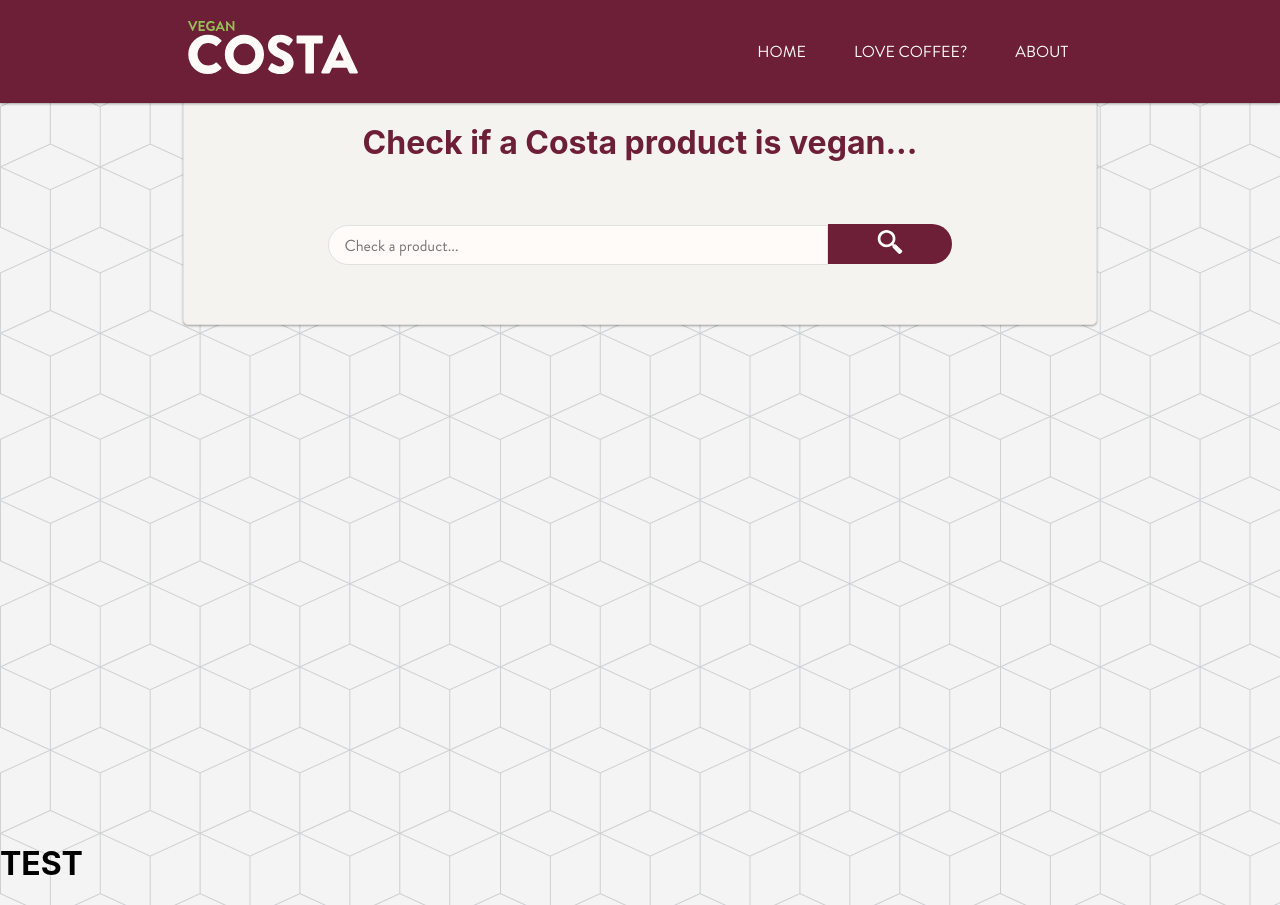
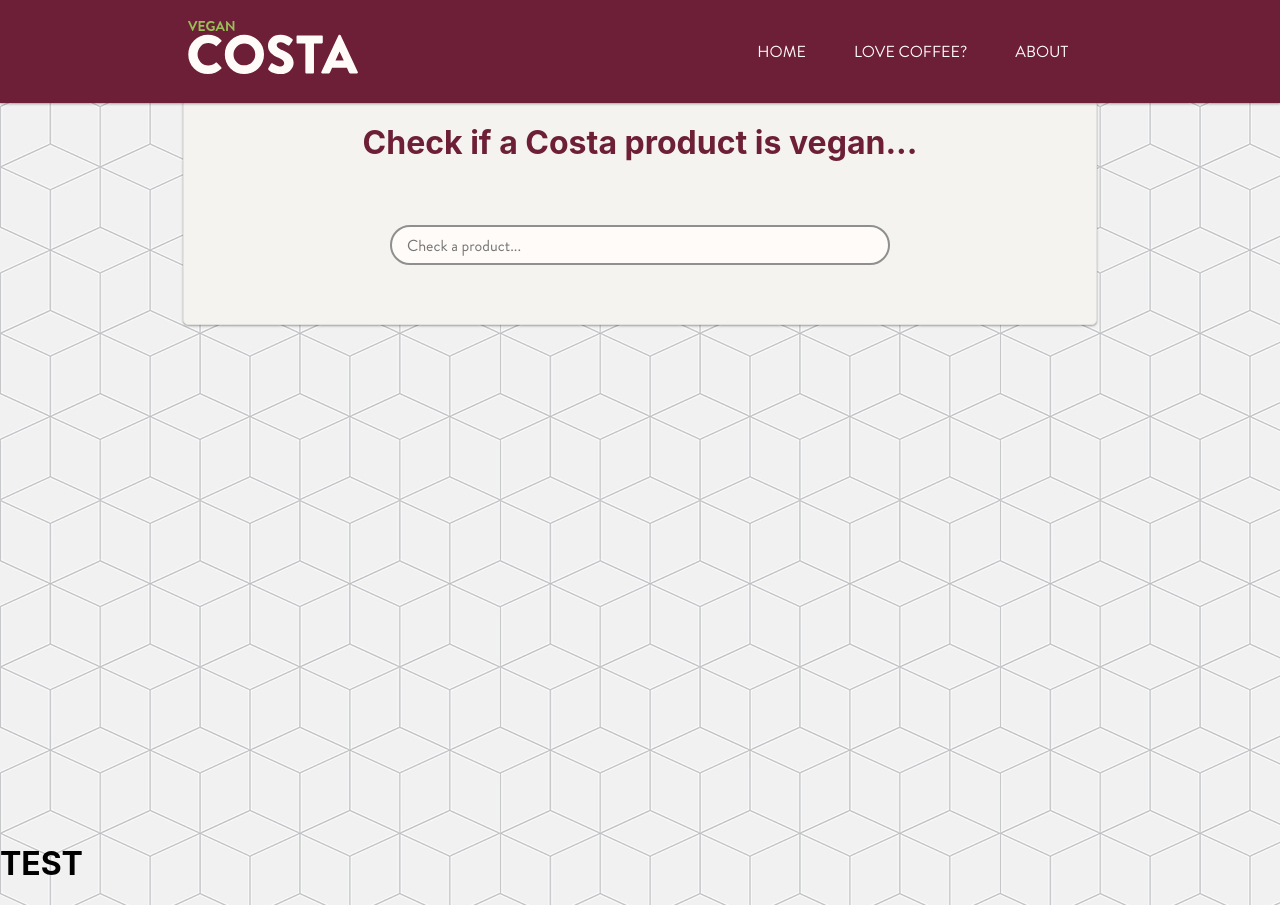
Before and after one commit to mashw/vegancosta, a React (Create React App) app: page / in a window 1280 px wide. Built offline with nearby package versions, Linux system fonts and the light colour scheme.

Commit message:
Conditional rendering of nutritional tags added.

```diff
--- a/src/App.js
+++ b/src/App.js
@@ -1,9 +1,7 @@
 import React, { useState } from 'react';
 import './App.scss';
-import { useTrail, animated } from 'react-spring';
 import uuid from 'react-uuid';
 import { sortByVegan } from './util/helper-functions';
-
 
 import Header from './components/header';
 import { Footer } from './components/footer';
@@ -13,45 +11,44 @@
 
 function App() {
 	const [ cards, setCards ] = useState([]);
-    const config = { mass: 1, tension: 1500, friction: 50 };
-    const [toggle, set] = useState(true);
+  let timeout;
 
-    const trail = useTrail(cards.length, {
-      config,
-      opacity: toggle ? 1 : 0,
-      x: toggle ? 0 : 20,
-      height: toggle ? 100 : 0,
-      duration: 200,
-      from: { opacity: 1, x: 20, height: 0 },
-    });
+  const debounce = () => {
+    clearTimeout(timeout);
+    setTimeout(() => {
+      getResults();
+    },1000);
+  };
 
 	const getResults = () => {
 		const searchTerm = document.getElementsByClassName('search')[0].value;
 		let filteredArr = [];
     let elements = [];
 
+    if (searchTerm.length > 2) {
       const filterByValue = (array, string) => {
-        return array.filter(x =>
+        return array.filter((x) =>
           // Object.keys(x).some(k => x[k].toString().toLowerCase().includes(string.toLowerCase()))
-            Object.keys(x).some(k => x[k].toString().toLowerCase().includes(string.toLowerCase()))
+          Object.keys(x).some((k) => x[k].toString().toLowerCase().includes(string.toLowerCase()))
         );
       };
 
-      if (searchTerm.length > 1) {
       filteredArr.push(filterByValue(data, searchTerm));
 
       filteredArr[0].sort((a, b) => a.description.localeCompare(b.description));
 
       filteredArr[0].sort(sortByVegan);
 
-        for(var i = 0; i < filteredArr[0].length; i++) {
-          elements.push(<Card value={filteredArr[0][i]} key={uuid()} indexKey={i}/>);
+      for (var i = 0; i < filteredArr[0].length; i++) {
+        elements.push(<Card value={filteredArr[0][i]} key={uuid()} indexKey={i} />);
       }
 
       setCards(elements);
     }
 
-      else if (searchTerm === "") {
+
+
+		if (searchTerm === '') {
 			filteredArr = [];
 			elements = [];
 			setCards([]);
@@ -62,9 +59,7 @@
 		<div className="Vegan Costa Coffee">
 			<Header />
 			<div className="main-content container">
-				<Searchbox
-          getResults = { getResults }
-        />
+				<Searchbox debounce={debounce} />
 				<div className="card-container">
 					{cards}
 					{/* {trail.map(({ x, height, ...rest }, index) => (
--- a/src/App.scss
+++ b/src/App.scss
@@ -7,7 +7,7 @@
 }
 
 body {
-background-image: url('imgs/cubes.jpg');
+background-image: url('imgs/cubes2.jpg');
 background-size: 500px;
 //border: 1px solid red;
 }
--- a/src/components/card.js
+++ b/src/components/card.js
@@ -40,7 +40,16 @@
 	const downArrow = "\u25BC";
 	const upArrow = "\u25B2";
 
-	const [infoState, setInfoState] = useState(false)
+  const [infoState, setInfoState] = useState(false);
+
+  const getNutStatus = (props) => {
+    if (props.value.peanuts === "YES" || props.value.lupin === "YES" || props.value.treenuts === "YES") {
+      return true;
+    }
+    else {
+      return false;
+    }
+  };
 
 	return (
 		<div className="card" id={props.indexKey}>
@@ -67,10 +76,17 @@
 						</div>
 
 						<div className="tags-wrapper">
-							<span className="vegan-tag">VEGAN</span>
-							<span className="vegetarian-tag">VEGETARIAN</span>
-							<span className="nuts-tag">NUTS</span>
-							<span className="gluten-tag">GLUTEN</span>
+
+              {props.value.vegans === "YES" || props.value["cc-vegans"] === "YES"? <span className={`vegan-tag`}>VEGAN</span> : null}
+
+              {props.value.vegetarian === "YES" ? <span className="vegetarian-tag">VEGETARIAN</span> : null}
+
+              {getNutStatus(props) === true ? <span className="nuts-tag">NUTS</span> : null}
+
+              {props.value.wheat === "YES" ? <span className="gluten-tag">GLUTEN</span> : null}
+
+
+
 						</div>
 					</div>
 				</div>
@@ -93,8 +109,8 @@
 					</span>
 				</div>
 			</div>
-			<div className="nutritional-wrapper" onClick={() => expandDiv(props.indexKey)}>
-				<div className="more-info-header">
+			<div className="nutritional-wrapper noSelect" onClick={() => expandDiv(props.indexKey)}>
+				<div className="more-info-header noSelect">
 					<h4>Nutritional Info {infoState === false ? downArrow : upArrow }</h4>
 				</div>
 				<div className="table-wrapper">
--- a/src/components/searchbox.js
+++ b/src/components/searchbox.js
@@ -5,10 +5,10 @@
         <div className="searchbox">
         <h1>Check if a Costa product is vegan...</h1>
             <form className="search-form">
-            <input className="search" onChange={props.getResults} type="text" placeholder="Check a product..." />
-            <button type="submit">
+            <input className="search" onChange={props.debounce} type="text" placeholder="Check a product..." />
+            {/* <button type="submit">
                 <img src={require('../imgs/search.svg')} width="170" height="95" alt="Vegan Costa" />
-            </button>
+            </button> */}
             </form>
         </div>
     )
--- a/src/styles/card.scss
+++ b/src/styles/card.scss
@@ -112,6 +112,11 @@
   background-color: #FF8A48;
 }
 
+.disabled {
+  text-decoration: line-through;
+  background-color: rgb(173, 173, 173);
+}
+
 .info-bottom {
   //border: 1px solid green;
   height: 45%;
@@ -175,6 +180,7 @@
   align-items: center;
   overflow: hidden;
   cursor: pointer;
+  outline: none;
 
   .more-info-header {
     //border: 1px solid blue;
@@ -184,7 +190,6 @@
     flex-direction: row;
     justify-content: center;
     align-items: center;
-
     h4 {
       height: 100%;
     margin: 0;
@@ -245,6 +250,15 @@
   }
 }
 
+.noSelect {
+  -webkit-touch-callout: none;
+  -webkit-user-select: none;
+  -khtml-user-select: none;
+  -moz-user-select: none;
+  -ms-user-select: none;
+  user-select: none;
+}
+
 .arrow-tab.red {
   background-color: #FF6856;
 }
--- a/src/styles/searchbox.scss
+++ b/src/styles/searchbox.scss
@@ -32,10 +32,10 @@
 
     input[type=text] {
         box-sizing: border-box;
-        border: 1px solid #E1E1E0;
+        border: 2px solid rgb(143, 143, 143);
         background-color: #FFFBF9;
         //background-color: rgb(182, 72, 17);
-        border-radius: 20px 0 0 20px;
+        border-radius: 20px;
         padding: 0 15px 0 15px;
         width: 85%;
         height: 40px;
@@ -47,7 +47,7 @@
         outline: none;
     }
     input[type=text]:active {
-        border: none;
+      border: 2px solid rgb(143, 143, 143);
     }
     button {
         box-sizing: border-box;
```
Also changed, not shown: src/imgs/cubes2.jpg (added). Lines whose indentation alone changed are shown as unchanged.
